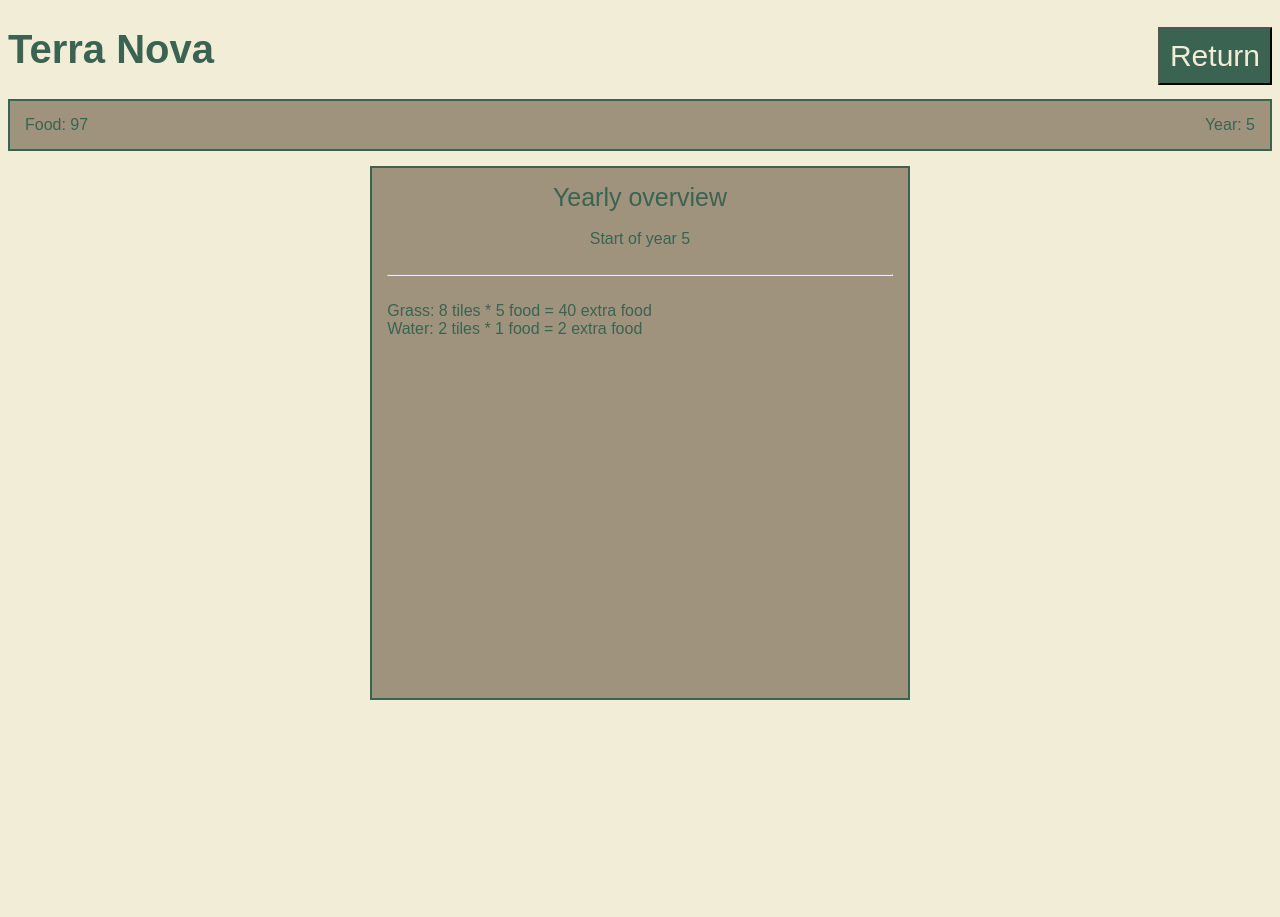
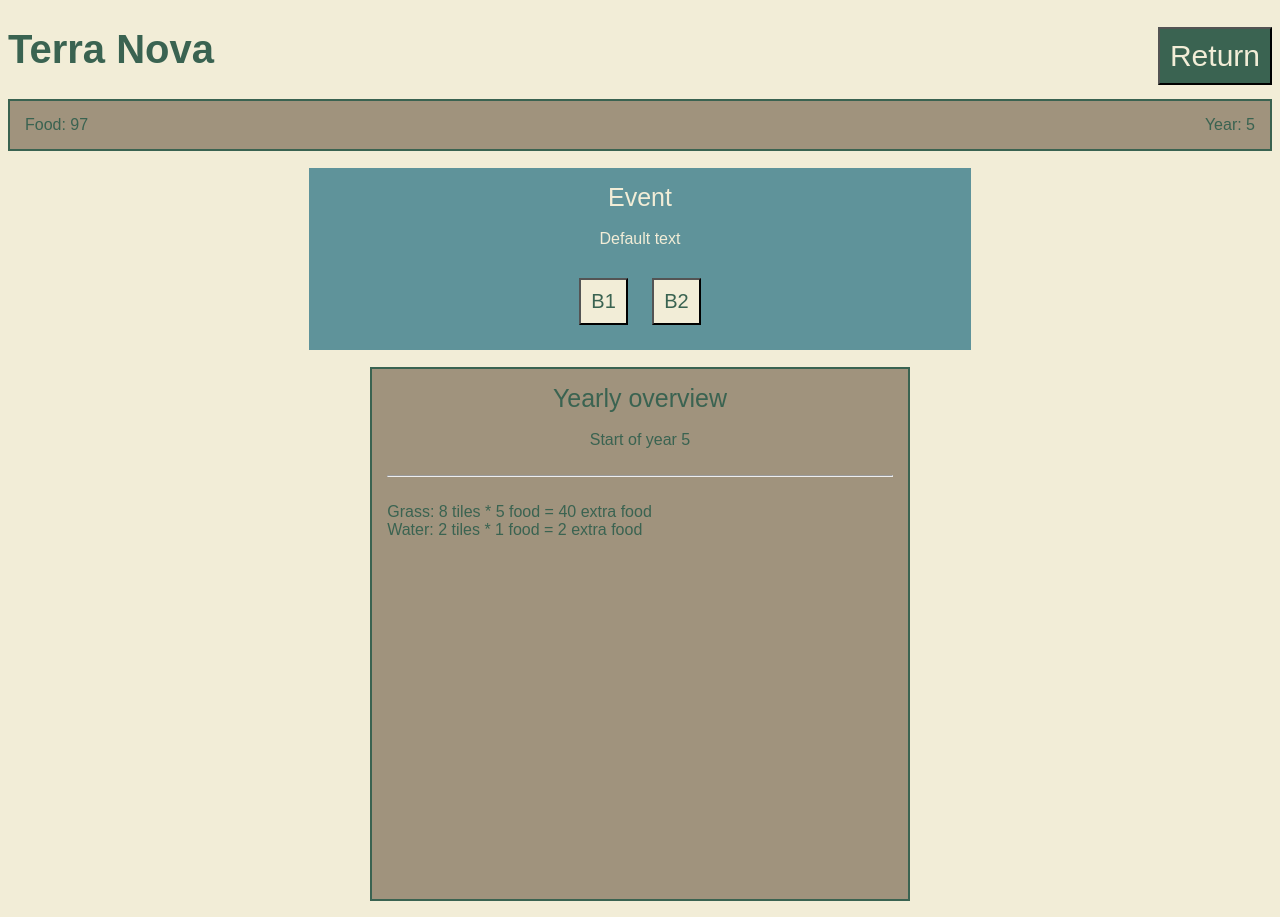
Before and after one commit to Caspar-tech/TerraNova, a Django app: page /overview/ in a window 1280 px wide. Before the commit the page ends 700 px from the top, so only its background shows below. Run offline with Django 3.2, Linux system fonts and the light colour scheme; data comes from the database, SQL or seed files in the repository; both versions use the stored data as it was after the commit; some libraries are stand-ins or nearby versions.

Commit message:
Added eventblock to template and eventdata to main model

```diff
--- a/Game/models.py
+++ b/Game/models.py
@@ -24,6 +24,9 @@ class Main(models.Model):
     NumberOfWaterTiles = models.IntegerField(default=0)
     FoodForGrass = models.IntegerField(default=5)
     FoodForWater = models.IntegerField(default=0)
+    TextEvent = models.TextField(default="Default text")
+    EventButton1 = models.TextField(default="B1")
+    EventButton2 = models.TextField(default="B2")
     Testnumber = models.IntegerField(default=0)
 
     def __str__(self):
--- a/Game/templates/Game/overview.html
+++ b/Game/templates/Game/overview.html
@@ -16,9 +16,39 @@
         background-color: #A0937D;
     }
 
+     .ColumnEvent{
+        width: 50%;
+        padding: 15px;
+        border-style: solid;
+        border-width: 2px;
+        margin-top: 15px;
+        margin-left: auto;
+        margin-bottom: 15px;
+        margin-right: auto;
+        background-color: #5F939A;
+        color: #F2EDD7;
+    }
+
     .HeaderOverview {
         font-size: 25px;
         text-align: center;
+    }
+
+    .HeaderEvent {
+        font-size: 25px;
+        text-align: center;
+        color: #F2EDD7;
+    }
+
+    .ButtonEvent {
+        background-color: #F2EDD7;
+        display: inline-block;
+        font-size: 20px;
+        color: #F2EDD7;
+        padding: 10px;
+        margin: 10px;
+        margin-top: 30px;
+        color: #3A6351;
     }
 </style>
 
@@ -39,6 +69,19 @@
     </div>
 </div>
 
+<div class="ColumnEvent">
+    <div class="HeaderEvent"> Event </div><br>
+    <div class="Center">
+        {{ Main.TextEvent }} <br>
+        <form method="POST">
+            {% csrf_token %}
+            <button class="ButtonEvent" type="Submit" name="EventButton1" value="EventButton1">{{ Main.EventButton1 }}</button>
+            <button class="ButtonEvent" type="Submit" name="EventButton2" value="EventButton2">{{ Main.EventButton2 }}</button>
+        </form>
+    </div>
+</div>
+
+
 <div class="ColumnCentral">
     <div class="HeaderOverview"> Yearly overview </div><br>
     <div class="Center"> Start of year {{ Main.Year }}</div><br>
```
Also changed, not shown: Game/migrations/0015_main_textevent.py (added), Game/migrations/0016_auto_20210917_1355.py (added), db.sqlite3.
